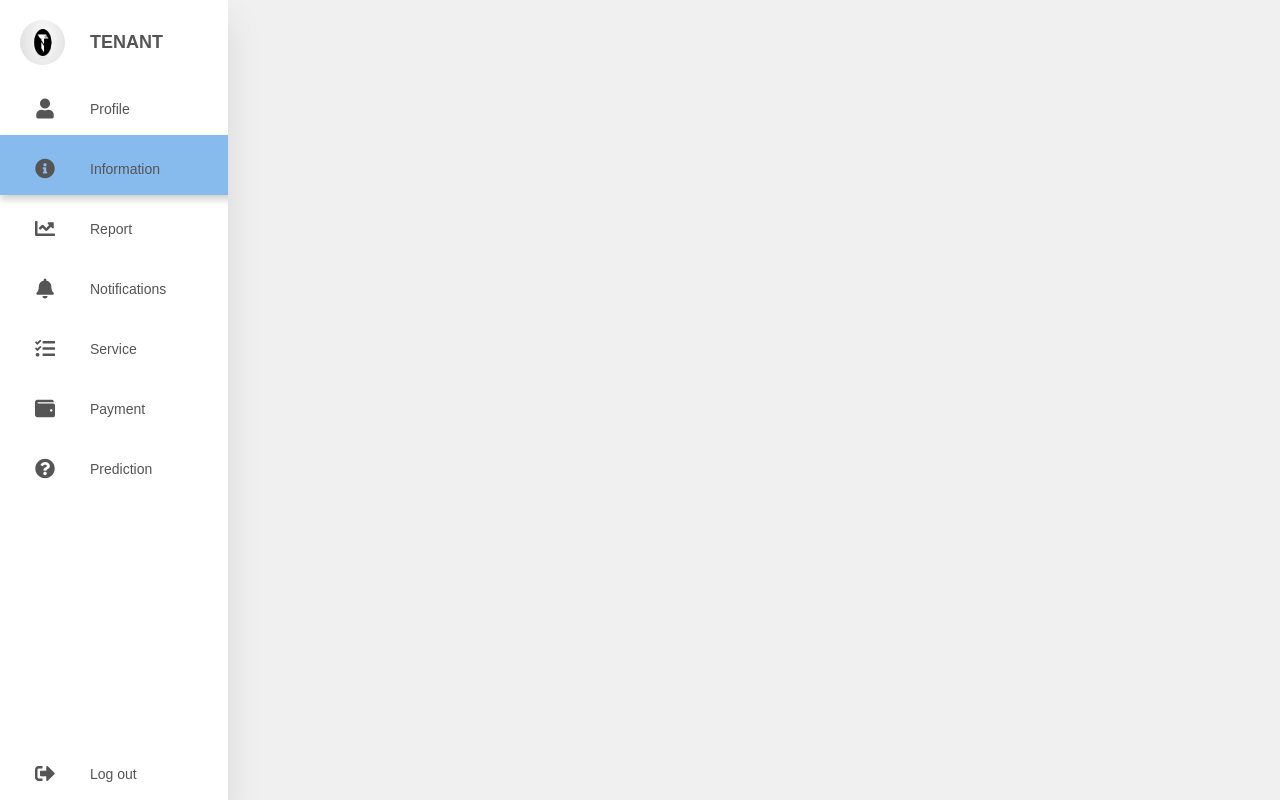
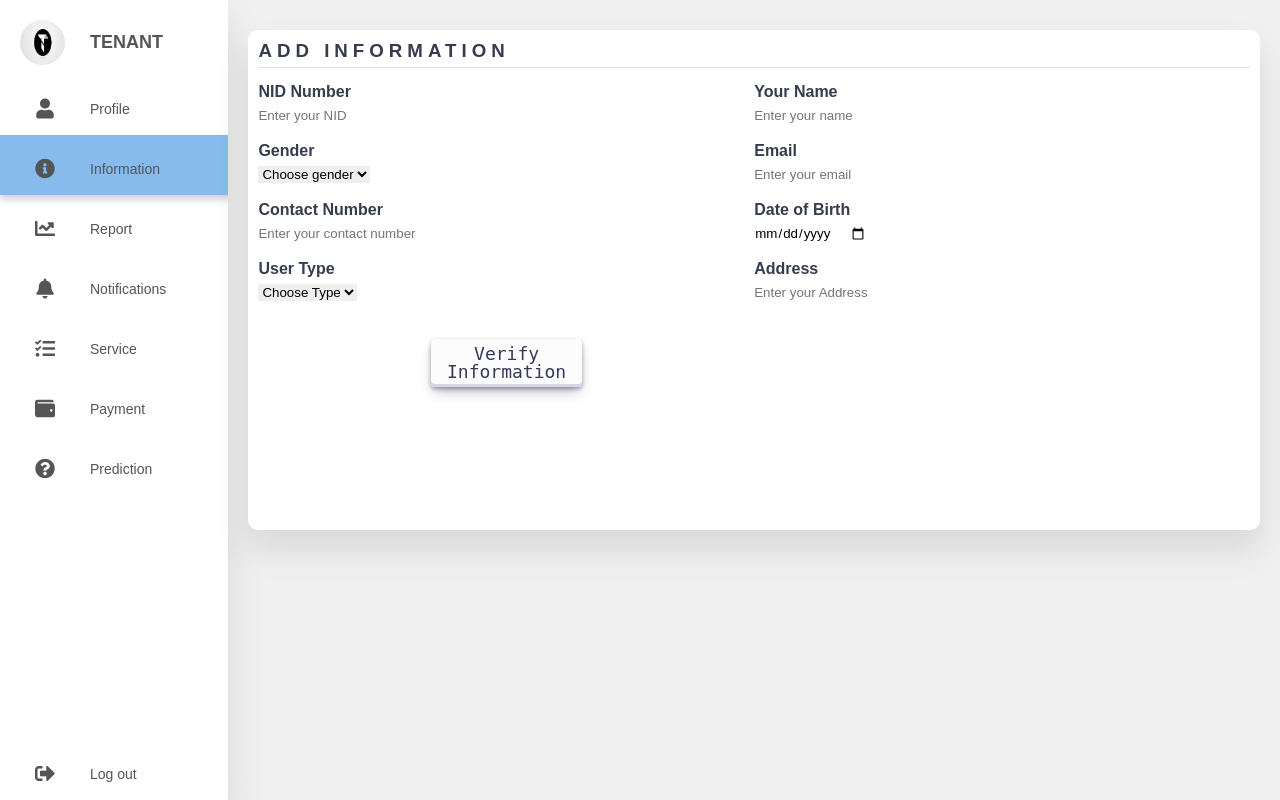
Before and after one commit to hasibhasan-github/IUB_CSE307_SystemAnalysisAndDesign_Tenant_Management_System_MachineLearning_Based_PredictiveApproach, a Flask app: page /info in a window 1280 px wide. Run offline with Flask 3, Linux system fonts and the light colour scheme; the visitor is signed in with stand-in values (Sample User, id 1).

Commit message:
@hasibhasan-github

```diff
--- a/Tenant_Management_System/website/templates/info.html
+++ b/Tenant_Management_System/website/templates/info.html
@@ -16,5 +16,89 @@ Information
 
 
 {% block info1 %}
+<div class="course-box">
 
+  <div class="wrapper">
+  <div class="right">
+    <div class="info">
+        <h3>Add Information</h3>
+    <form>
+        <div class="info_data">
+             <div class="data">
+                <h4>NID Number</h4>
+                <input type="text" class="form-control" id="id" placeholder="Enter your NID">
+             </div>
+             <div class="data">
+               <h4>Your Name</h4>
+               <input type="text" class="form-control" id="name" placeholder="Enter your name" required>
+          </div>
+        </div>
+        <div class="info_data">
+             <div class="data">
+             </br>
+                <h4>Gender</h4>
+                <select class="form-select" id="gender" required>
+                  <option value="" selected disabled>Choose gender</option>
+                  <option value="Male">Male</option>
+                  <option value="Female">Female</option>
+                  <option value="Other">Other</option>
+              </select>
+             </div>
+            </br>
+             <div class="data">
+            </br>
+            <label for="email" class="form-label"><h4>Email</h4></label>
+              <input type="email" class="form-control" id="email" placeholder="Enter your email" required>
+          </div>
+        </div>
+        <div class="info_data">
+             <div class="data">
+            </br>
+                <h4>Contact Number</h4>
+                <input type="tel" class="form-control" id="contactNo" placeholder="Enter your contact number" required>
+             </div>
+             <div class="data">
+            </br>
+              <h4>Date of Birth</h4>
+              <input type="date" class="form-control" id="dob" required>
+          </div>
+        </div>
+        <div class="info_data">
+          <div class="data">
+          </br>
+             <h4>User Type</h4>
+             <select class="form-select" id="gender" required>
+               <option value="" selected disabled>Choose Type</option>
+               <option value="Male">Tenant</option>
+               <option value="Female">Landlord</option>
+           </select>
+          </div>
+         </br>
+          <div class="data">
+         </br>
+         <label for="email" class="form-label"><h4>Address</h4></label>
+           <input type="email" class="form-control" id="email" placeholder="Enter your Address" required>
+       </div>
+
+     </div>
+    </div>
+
+    <div class="info_data">
+      <div class="data">
+     </br>
+     <button type="button" class="button-30" style="display: block; margin: 0 auto; text-align: center;">
+      Verify <br> Information
+  </button>
+      </div>
+      <div class="data">
+     </br>
+       <!-- <h4>Date of Birth</h4>
+       <input type="date" class="form-control" id="dob" required> -->
+   </div>
+ </div>
+
+    <!-- <input type="submit" value="Submit" class="button-30" role="button"> -->
+
+
+  </form>
 {% endblock %}
```
